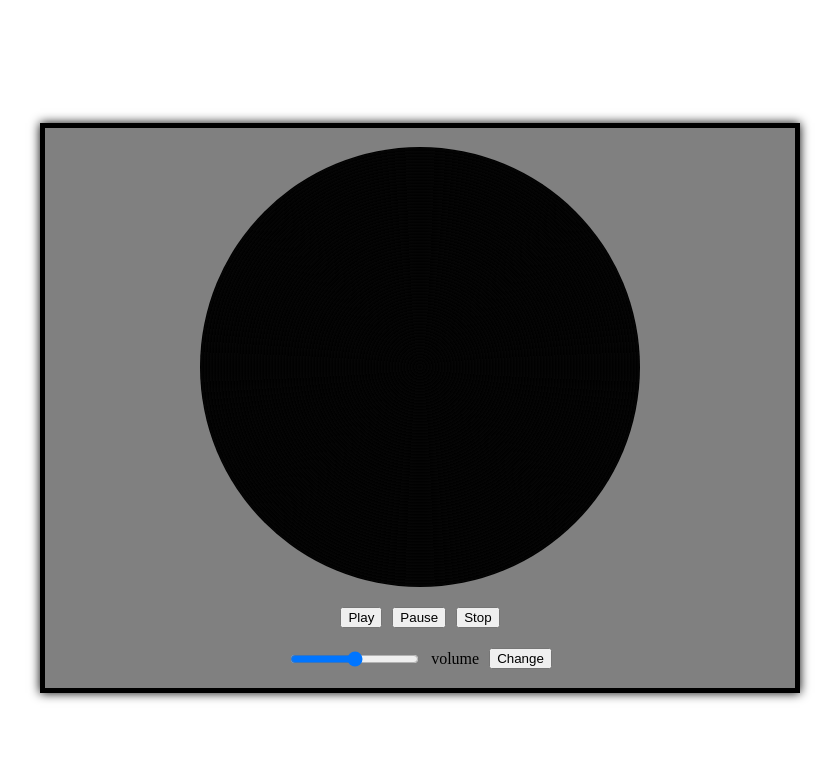
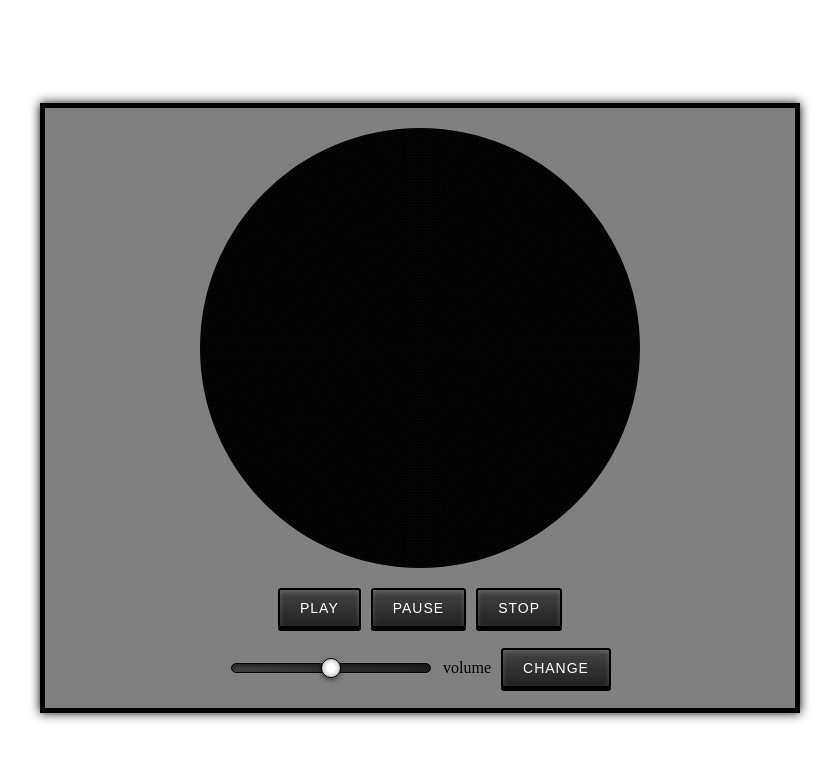
Before and after one commit to maxnchief/dj-turntable, a website: page turntable.html in a window 1280 px wide. Shown: the whole page, without its empty margins (220-1059 px from the left). Drawn offline with Linux system fonts and the light colour scheme.

Commit message:
Enhance styling for volume slider and buttons with retro design; adjust dimensions for better layout

```diff
--- a/styles.css
+++ b/styles.css
@@ -18,8 +18,8 @@ body > div {
     flex-direction: column; /* Stack children vertically */
     justify-content: center; /* Center items vertically */
     align-items: center; /* Center items horizontally */
-    width: 70%;
-    height: 70%;
+    width: 75%;
+    height: 75%;
     max-width: 750px;
     max-height: 750px;
     background-color: grey;
@@ -79,3 +79,78 @@ body > div {
     transform: translate(-50%, -50%); /* Center it by offsetting its own width and height */
     z-index: 2; /* Ensure it appears above other elements if needed */
 }
+
+/* Style the volume slider */
+#YouTube-player-volume {
+    -webkit-appearance: none; /* Remove default styling for WebKit browsers */
+    appearance: none; /* Remove default styling for other browsers */
+    width: 200px; /* Set the width of the slider */
+    height: 10px; /* Set the height of the slider */
+    background: linear-gradient(to right, #444, #222); /* Retro gradient background */
+    border: 1px solid #000; /* Add a border for a retro look */
+    border-radius: 5px; /* Slightly round the edges */
+    box-shadow: inset 0 2px 5px rgba(0, 0, 0, 0.5); /* Add an inset shadow for depth */
+    outline: none; /* Remove focus outline */
+    cursor: pointer; /* Change cursor to pointer */
+}
+
+/* Style the slider thumb */
+#YouTube-player-volume::-webkit-slider-thumb {
+    -webkit-appearance: none; /* Remove default styling for WebKit browsers */
+    appearance: none; /* Remove default styling for other browsers */
+    width: 20px; /* Set the width of the thumb */
+    height: 20px; /* Set the height of the thumb */
+    background: radial-gradient(circle, #fff 30%, #ccc 70%, #999); /* Retro-style thumb */
+    border: 1px solid #000; /* Add a border for a retro look */
+    border-radius: 50%; /* Make the thumb circular */
+    box-shadow: 0 2px 5px rgba(0, 0, 0, 0.5); /* Add a shadow for depth */
+    cursor: pointer; /* Change cursor to pointer */
+}
+
+/* Style the slider thumb for Firefox */
+#YouTube-player-volume::-moz-range-thumb {
+    width: 20px;
+    height: 20px;
+    background: radial-gradient(circle, #fff 30%, #ccc 70%, #999);
+    border: 1px solid #000;
+    border-radius: 50%;
+    box-shadow: 0 2px 5px rgba(0, 0, 0, 0.5);
+    cursor: pointer;
+}
+
+/* Style the slider track for Firefox */
+#YouTube-player-volume::-moz-range-track {
+    background: linear-gradient(to right, #444, #222);
+    border: 1px solid #000;
+    border-radius: 5px;
+    box-shadow: inset 0 2px 5px rgba(0, 0, 0, 0.5);
+}
+
+/* Style all buttons */
+button {
+    background: linear-gradient(to bottom, #444, #222); /* Retro gradient background */
+    color: #fff; /* White text */
+    font-family: 'Arial', sans-serif; /* Simple retro font */
+    font-size: 14px; /* Button text size */
+    border: 2px solid #000; /* Black border for retro look */
+    border-radius: 3px; /* Slightly rounded corners */
+    padding: 10px 20px; /* Padding for button size */
+    box-shadow: 0 3px #000, inset 0 2px 5px rgba(255, 255, 255, 0.2); /* Outer shadow and inner highlight */
+    cursor: pointer; /* Pointer cursor on hover */
+    text-transform: uppercase; /* Make text uppercase for retro style */
+    letter-spacing: 1px; /* Add spacing between letters */
+    transition: all 0.2s ease-in-out; /* Smooth transition for hover effects */
+}
+
+/* Button hover effect */
+button:hover {
+    background: linear-gradient(to bottom, #555, #333); /* Slightly lighter gradient on hover */
+    box-shadow: 0 3px #000, inset 0 2px 5px rgba(255, 255, 255, 0.4); /* Enhance inner highlight */
+}
+
+/* Button active (pressed) effect */
+button:active {
+    background: linear-gradient(to bottom, #222, #000); /* Darker gradient when pressed */
+    box-shadow: inset 0 3px 5px rgba(0, 0, 0, 0.5); /* Inner shadow for pressed effect */
+    transform: translateY(2px); /* Slightly move button down */
+}
```
